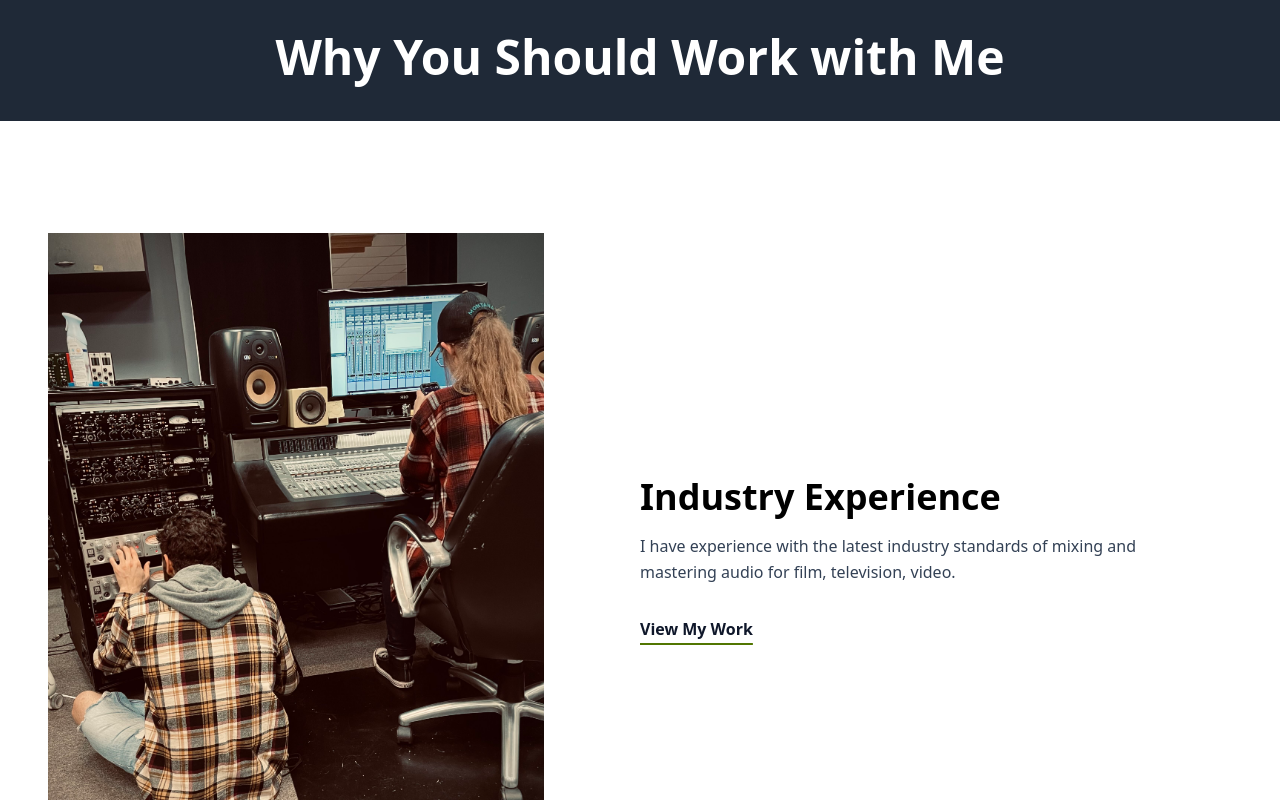
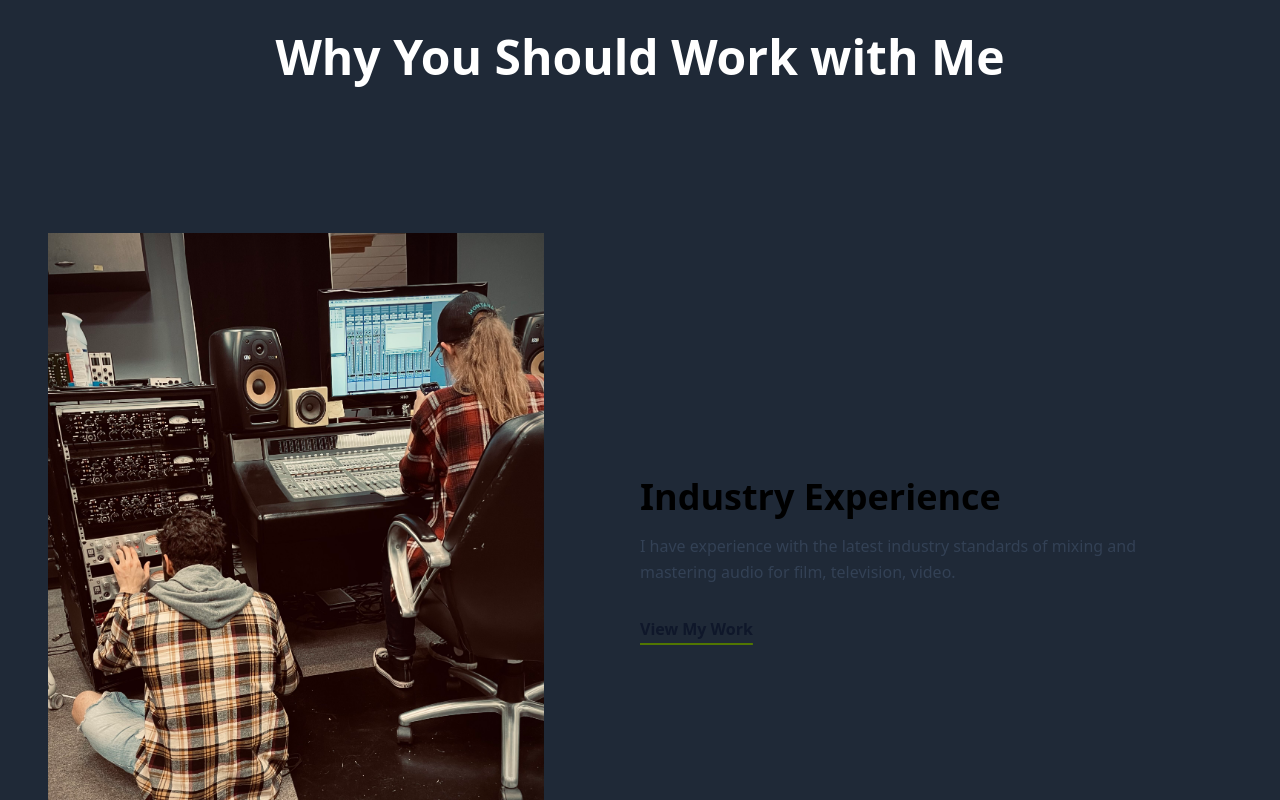
Before and after one commit to bleckocodes/EsterlineAudio, a Nuxt app: page / in a window 1280 px wide. Shown: the part 740-1540 px from the top of the page. Built offline with nearby package versions, Linux system fonts and the light colour scheme.

Commit message:
bg-color

```diff
--- a/pages/index.vue
+++ b/pages/index.vue
@@ -4,7 +4,7 @@
         <div class="text-5xl font-bold pt-10 pb-10">Why You Should Work with Me</div>
     </div>
 
-    <section class="container mx-auto flex flex-col items-center px-12 py-28 sm:flex-row" >
+    <section class="container mx-auto flex flex-col items-center bg-gray-800 px-12 py-28 sm:flex-row" >
   <img
     alt="Security"
     class="mb-10 h-24 w-full pr-16 pl-16 sm:mb-0 sm:h-fit sm:w-1/2 sm:pr-24 sm:pl-0"
```
